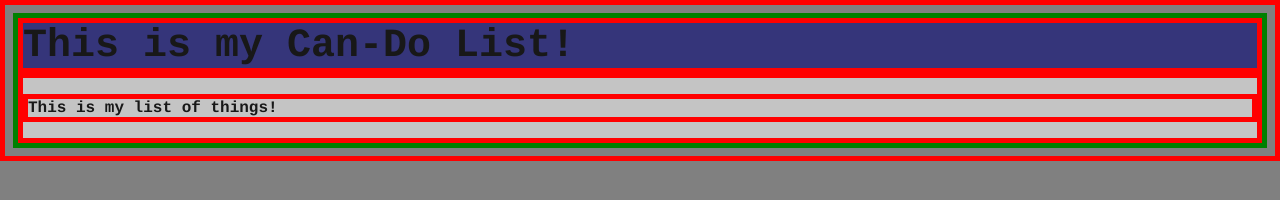
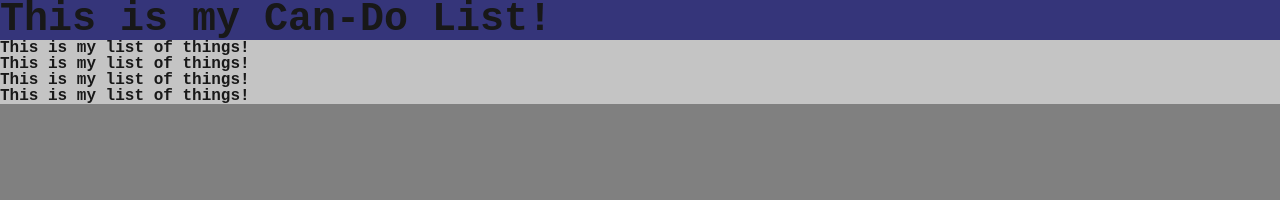
Before and after one commit to pokornap/TODOList, a plain HTML site: page Todo_List/index.html in a window 1280 px wide. Drawn offline with Linux system fonts and the light colour scheme.

Commit message:
copy/paste CSS reset code

```diff
--- a/Todo_List/index.html
+++ b/Todo_List/index.html
@@ -2,19 +2,64 @@
 <html>
 <style>
 
+html, body, div, span, applet, object, iframe,
+h1, h2, h3, h4, h5, h6, p, blockquote, pre,
+a, abbr, acronym, address, big, cite, code,
+del, dfn, em, img, ins, kbd, q, s, samp,
+small, strike, strong, sub, sup, tt, var,
+b, u, i, center,
+dl, dt, dd, ol, ul, li,
+fieldset, form, label, legend,
+table, caption, tbody, tfoot, thead, tr, th, td,
+article, aside, canvas, details, embed,
+figure, figcaption, footer, header, hgroup,
+menu, nav, output, ruby, section, summary,
+time, mark, audio, video {
+	margin: 0;
+	padding: 0;
+	border: 0;
+	font-size: 100%;
+	font: inherit;
+	vertical-align: baseline;
+}
+/* HTML5 display-role reset for older browsers */
+article, aside, details, figcaption, figure,
+footer, header, hgroup, menu, nav, section {
+	display: block;
+}
+body {
+	line-height: 1;
+}
+ol, ul {
+	list-style: none;
+}
+blockquote, q {
+	quotes: none;
+}
+blockquote:before, blockquote:after,
+q:before, q:after {
+	content: '';
+	content: none;
+}
+table {
+	border-collapse: collapse;
+	border-spacing: 0;
+}
+
+
 * {
     background-color: grey;
-    border-color: red;
+    /* border-color: red;
     border-width: 5px;
-    border-style: solid;
+    border-style: solid; */
 }
 
-body {
+/* body {
     border-color: green;
-}
+} */
 
 div {
-    font-family: "lucidia console", courier, monospace;
+    font-family: "lucidia console", monospace;
     color: rgb(24, 24, 24);
     font-weight: bold;
     /* margin-bottom: 15px;
@@ -52,9 +97,9 @@ div {
         <div class="topbar">This is my Can-Do List!</div>
         <div class="display">
             <p class="item">This is my list of things!</p>
-            <!-- <p class="item">This is my list of things!</p>
             <p class="item">This is my list of things!</p>
-            <p class="item">This is my list of things!</p> -->
+            <p class="item">This is my list of things!</p>
+            <p class="item">This is my list of things!</p>
         </div>
         <script>
 
```
